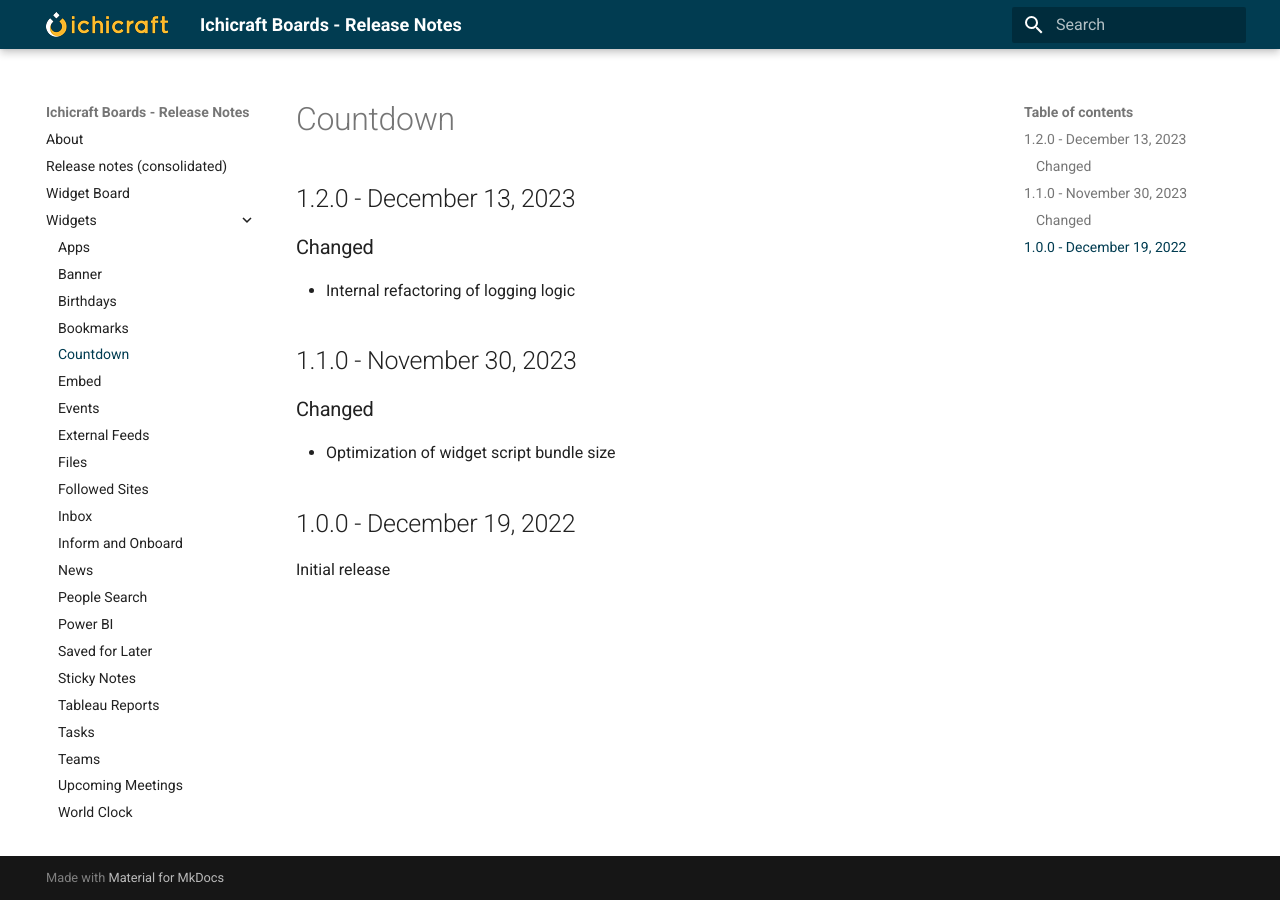
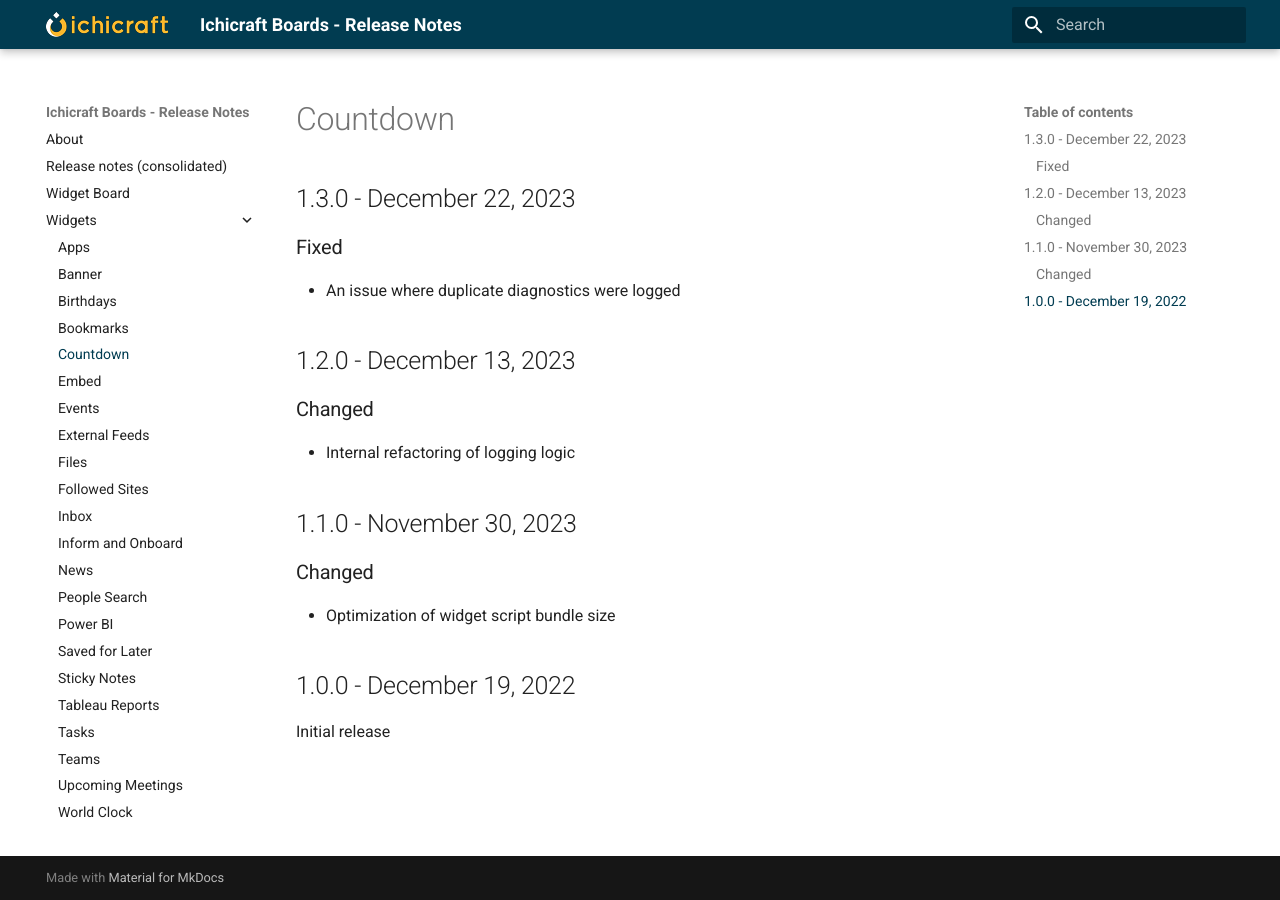
Before and after one commit to ichicraft/widgets-docs, an MkDocs documentation site: the page built from docs/Widgets/Countdown.md, in a window 1280 px wide. Built offline with MkDocs 1.6.1 and Material for MkDocs 9.7.7, drawn with Linux system fonts in a browser that asks for light colours.

```diff
--- a/docs/Widgets/Countdown.md
+++ b/docs/Widgets/Countdown.md
@@ -1,3 +1,8 @@
+## 1.3.0 - December 22, 2023
+
+### Fixed
+- An issue where duplicate diagnostics were logged
+
 ## 1.2.0 - December 13, 2023
 
 ### Changed
```
Also changed, not shown: docs/Release-notes-(consolidated).md (+5 -0 lines).
